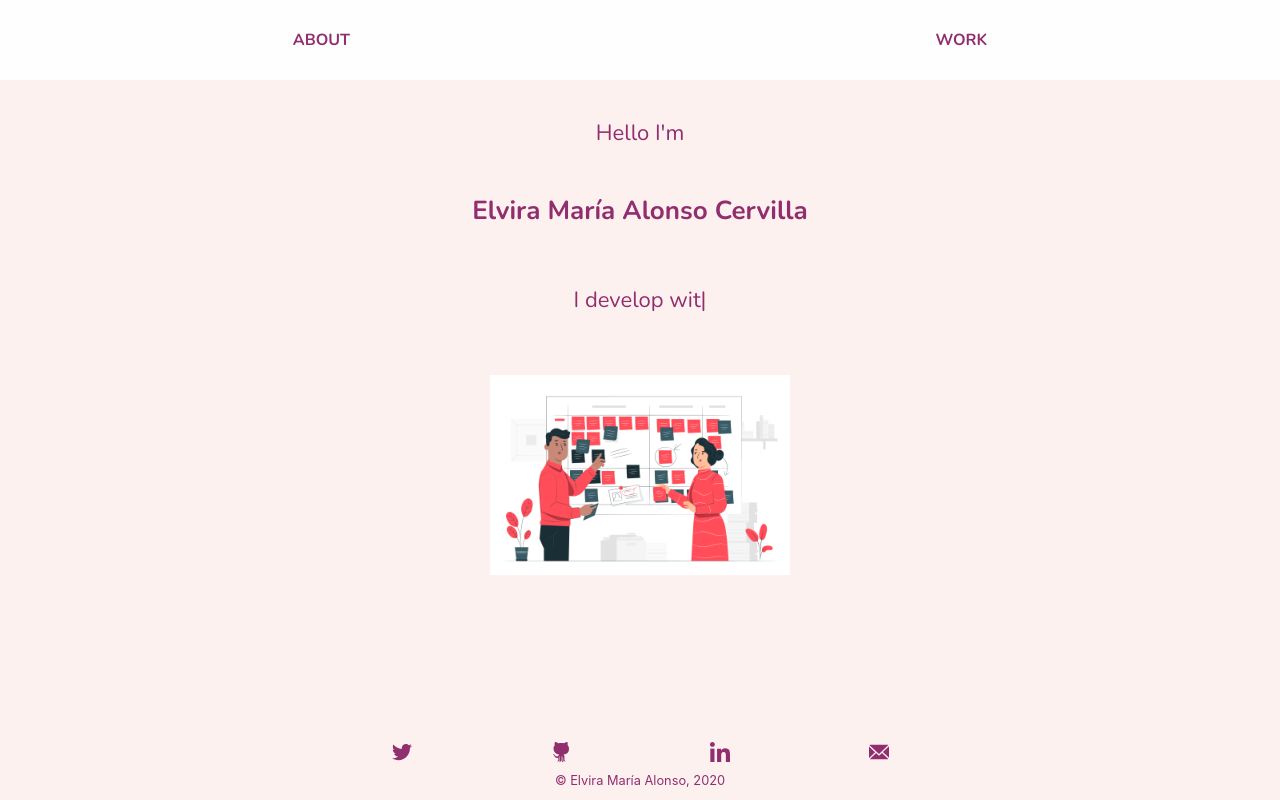
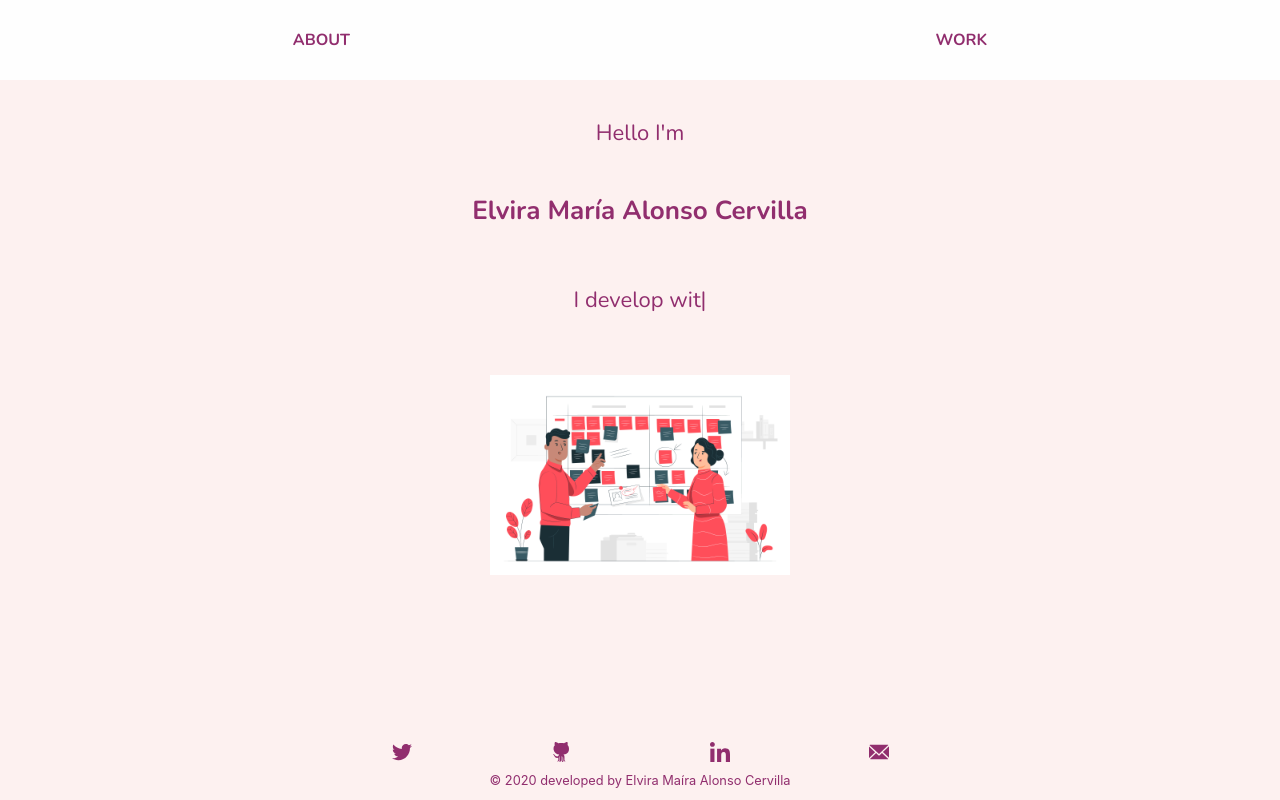
Before and after one commit to elviac94/elvira-alonso-portfolio, a React (Create React App) app: page /#/ in a window 1280 px wide. Built offline with nearby package versions, Linux system fonts and the light colour scheme.

Commit message:
change some styles

```diff
--- a/src/components/Footer.js
+++ b/src/components/Footer.js
@@ -8,7 +8,7 @@ import email from '../assets/icons/email.svg';
 const Footer = () => {
     return (
         <footer className="footer__container">
-            <small className="footer__copyrigth">&copy; Elvira María Alonso, 2020</small>
+            <small className="footer__copyrigth">&copy; 2020 developed by Elvira Maíra Alonso Cervilla</small>
             <ul className="rrss__container">
                 <li><a href="https://twitter.com/elviraalonsoc" target="blank" aria-label="Twitter">
                     <img src={bird} alt="twitter-logo" title="Twitter" /></a></li>
--- a/src/components/ScrollToTop.js
+++ b/src/components/ScrollToTop.js
@@ -5,6 +5,6 @@ const ScrollToTop = () =>{
 
     const toGoUp=()=>window.scrollTo(0,0)
 
-return(<div className="scroll--button" onClick={toGoUp}><img src={ArrowUP}/></div>)
+return(<div className="scroll--button" onClick={toGoUp}><img src={ArrowUP} alt="arrow"/></div>)
 }
 export default ScrollToTop;
--- a/src/stylesheets/components/_about.scss
+++ b/src/stylesheets/components/_about.scss
@@ -59,6 +59,7 @@
 
     & .technicals__title {
       text-transform: capitalize;
+      margin-bottom: 3px;
 
       @include forTablet {
         font-size: 20px;
@@ -123,6 +124,7 @@
 
     & .softs__title {
       text-transform: capitalize;
+      margin-bottom: 3px;
 
       @include forTablet {
         font-size: 20px;
@@ -151,6 +153,7 @@
       & li {
         font-size: 15px;
         margin-right: 4px;
+        color: $darkFontColor;
 
         @include forTablet {
           font-size: 18px;
```
Also changed, not shown: 1 other file (tests, documents, lock files or other folders).
